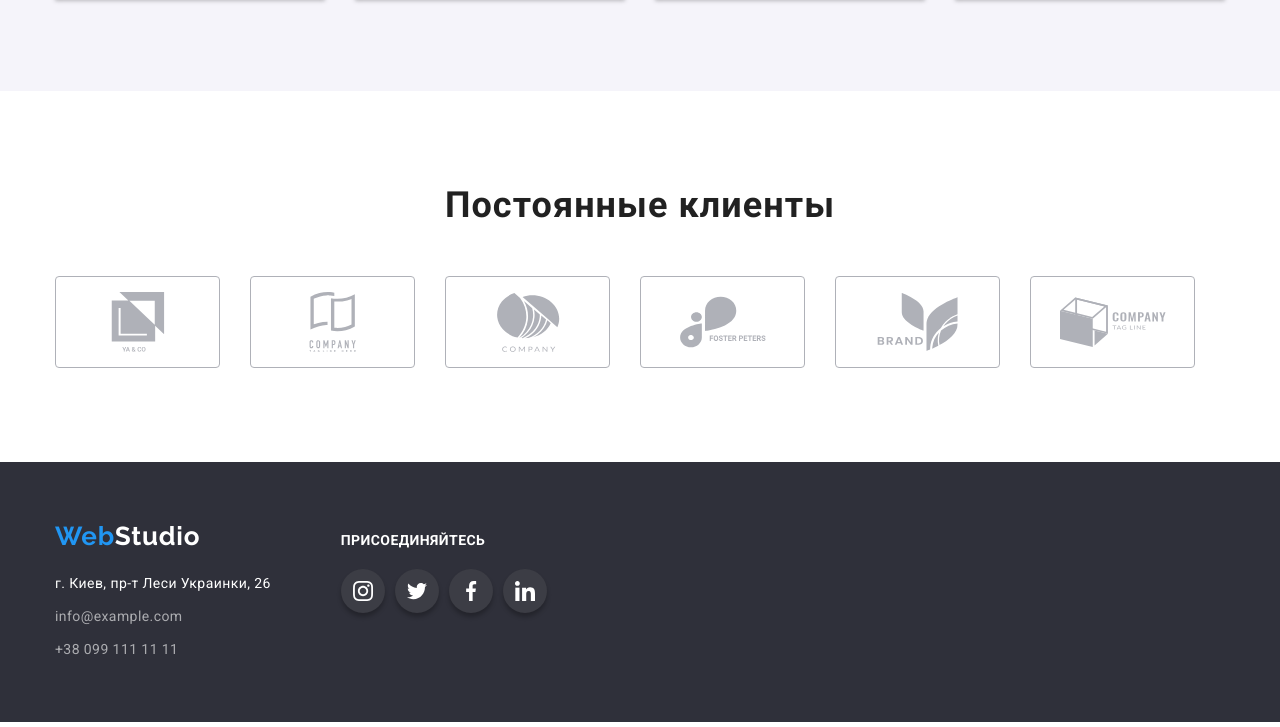
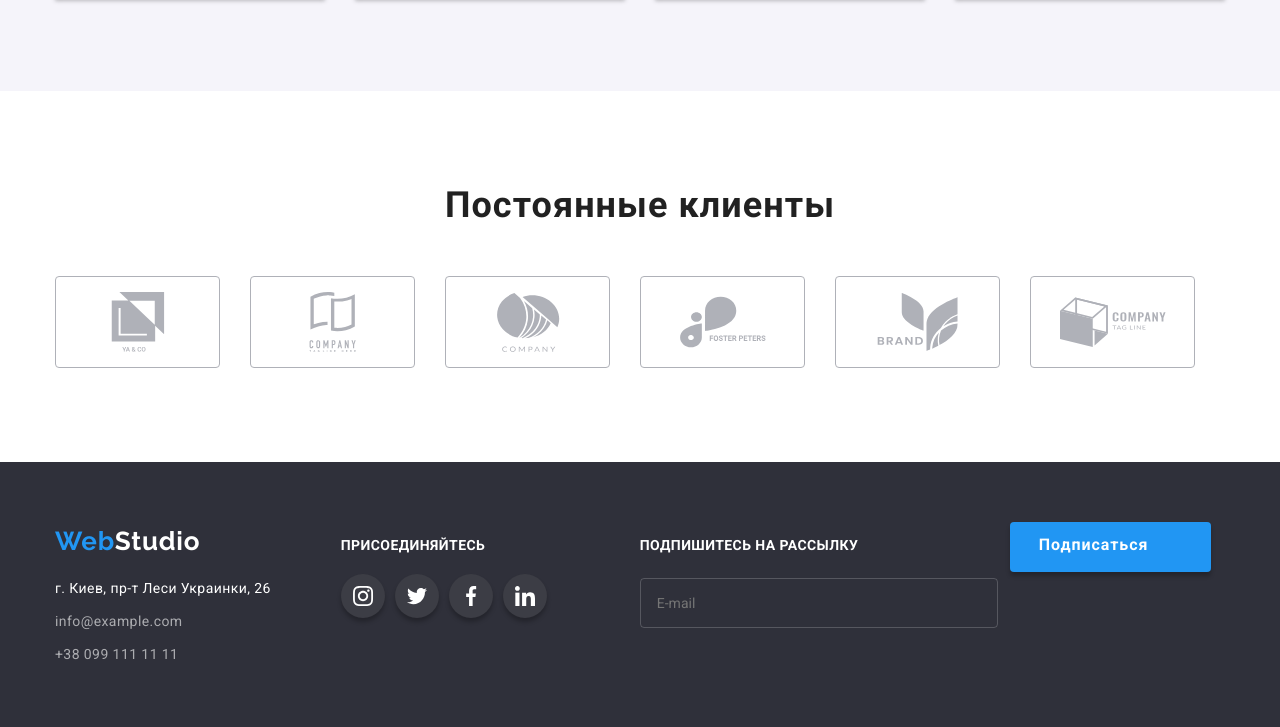
Before and after one commit to olha0108/goit-markup-hw-06, a plain HTML site: page index.html in a window 1280 px wide. Shown: the part 2223-2950 px from the top of the page. Drawn offline with nearby package versions, Linux system fonts and the light colour scheme.

Commit message:
01-05-2022-4

```diff
--- a/css/styles.css
+++ b/css/styles.css
@@ -30,14 +30,13 @@ input {
   border: 1px solid var(--dark-color);
   opacity: 0.2;
   border-radius: 4px;
-  transition: border-color 250ms cubic-bezier(0.4, 0, 0.2, 1),
-    opacity 250ms cubic-bezier(0.4, 0, 0.2, 1);
   margin-bottom: 10px;
   margin-top: 4px;
   width: 448px;
   padding-left: 30px;
   box-sizing: border-box;
-  transition: border-color 250ms cubic-bezier(0.4, 0, 0.2, 1), opacity 250ms cubic-bezier(0.4, 0, 0.2, 1);
+  transition: border-color 250ms cubic-bezier(0.4, 0, 0.2, 1),
+    opacity 250ms cubic-bezier(0.4, 0, 0.2, 1);
 }
 .form-feedback {
   border: 1px solid var(--dark-color);
@@ -394,7 +393,8 @@ textarea {
   align-items: center;
   justify-content: center;
   border-radius: 50%;
-  transition: background-color 250ms cubic-bezier(0.4, 0, 0.2, 1), fill 250ms cubic-bezier(0.4, 0, 0.2, 1);
+  transition: background-color 250ms cubic-bezier(0.4, 0, 0.2, 1),
+    fill 250ms cubic-bezier(0.4, 0, 0.2, 1);
 }
 
 .social {
@@ -774,3 +774,28 @@ img {
   background-color: var(--accent-color);
   border-color: var(--accent-color);
 }
+
+.subscription {
+  display: block;
+  margin-left: 93px;
+
+}
+.subscription-input {
+  border: 1px solid var(--dark-color);
+  background-color: inherit;
+  border: 1px solid #ffffff30;
+  border-radius: 4px;
+  margin-bottom: 10px;
+  margin-top: 4px;
+  width: 358px;
+  padding-left: 16px;
+  box-sizing: border-box;
+  height: 50px;
+}
+.subscription-icon {
+  fill: var(--white-color);
+  align-items: center;
+  width: 24px;
+  height: 24px;margin-left: 10px;
+}
+.btn-subscription{margin-left: 12px;height: 50px;display: flex;padding: 10px 29px;}
--- a/index.html
+++ b/index.html
@@ -379,6 +379,24 @@
       </svg></a></li>
 </ul>
 </div>
+<div class="subscription">
+  <h3 class="kontakt-social-title">Подпишитесь на рассылку</h3>
+                                                               <input type="email" name="email" id="user_email" class="subscription-input" placeholder="E-mail"  />
+                                </div>
+                              </label>
+
+
+
+                                                          <div class="button-form">
+                                                            <button type="submit" class="button-primary btn-subscription">Подписаться<svg class="subscription-icon">
+                                                              <use class=" " href="./images/symbol-defs.svg#icon-icon-send"></use>
+                                                            </svg></button>
+                                                          </div>
+                                                          </form>
+                                                          </div>
+
+
+</div>
       </div>
     </footer><script src="./js/modal.js"></script>
   </body>
```
Also changed, not shown: images/symbol-defs.svg.
